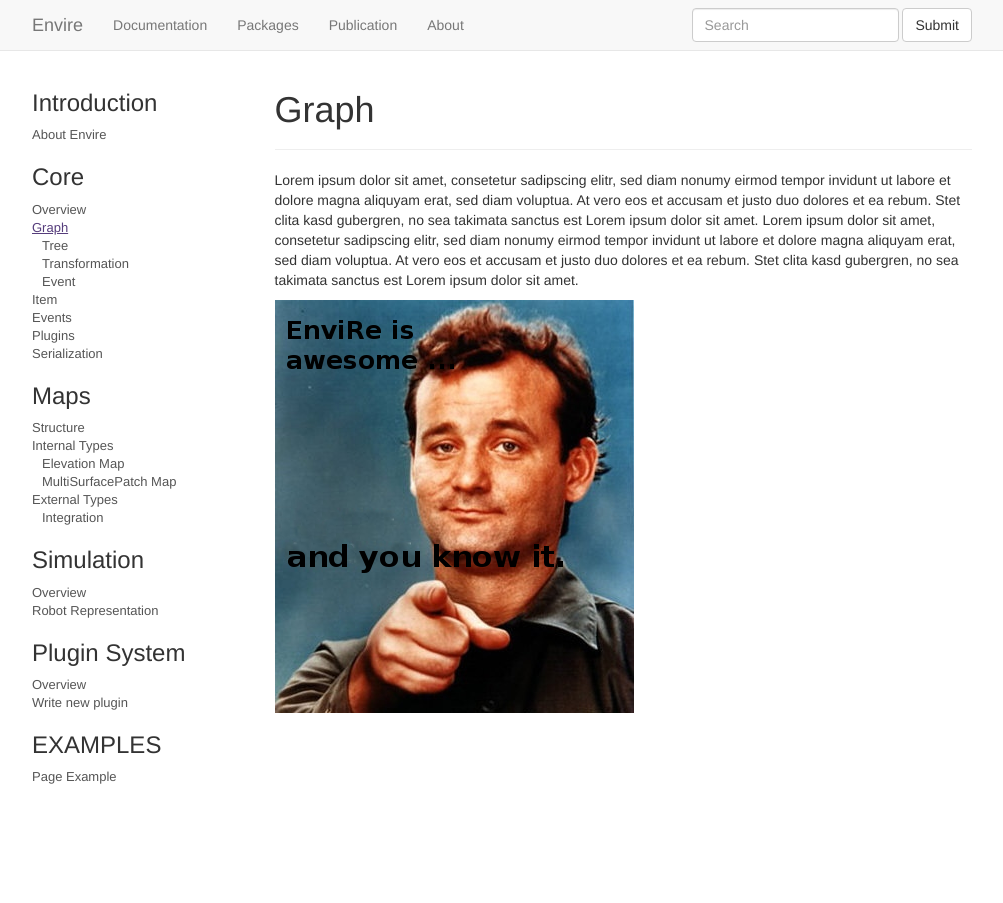
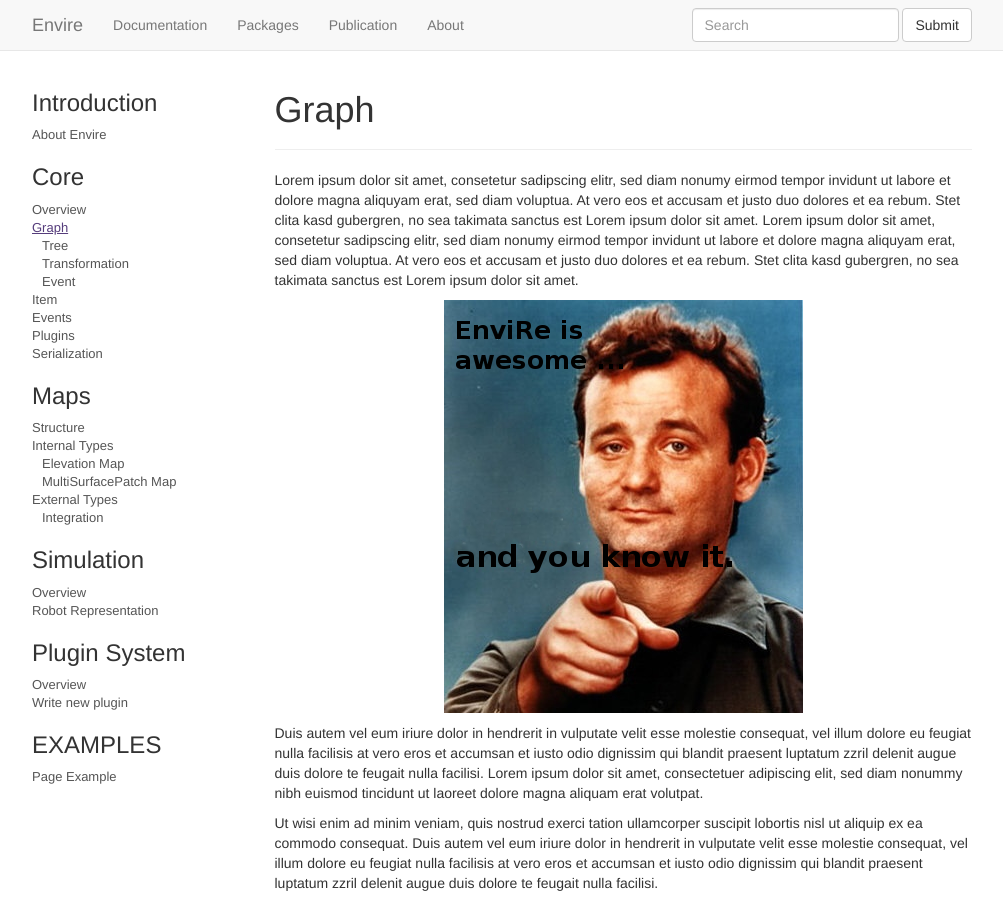
Before and after one commit to envire/envire.github.io, a Jekyll site: the page built from docs/core_graph.md, in a window 1280 px wide. Shown: the whole page, without its empty margins (138-1141 px from the left). Built offline with Jekyll 4.4.1, drawn with Linux system fonts in a browser that asks for light colours; nearby versions of some CDN libraries.

Commit message:
center image

```diff
--- a/css/envire.css
+++ b/css/envire.css
@@ -112,3 +112,9 @@ body {
     color: #563d7c;
     text-decoration: underline;
 }
+
+.container p img
+{
+    display: block;
+    margin: 0 auto;
+}
--- a/docs/core_graph.md
+++ b/docs/core_graph.md
@@ -7,3 +7,7 @@ subtitle:
 Lorem ipsum dolor sit amet, consetetur sadipscing elitr, sed diam nonumy eirmod tempor invidunt ut labore et dolore magna aliquyam erat, sed diam voluptua. At vero eos et accusam et justo duo dolores et ea rebum. Stet clita kasd gubergren, no sea takimata sanctus est Lorem ipsum dolor sit amet. Lorem ipsum dolor sit amet, consetetur sadipscing elitr, sed diam nonumy eirmod tempor invidunt ut labore et dolore magna aliquyam erat, sed diam voluptua. At vero eos et accusam et justo duo dolores et ea rebum. Stet clita kasd gubergren, no sea takimata sanctus est Lorem ipsum dolor sit amet.
 
 ![alt text](http://envire.github.io/images/envire_awesome.jpg "Logo Title Text 1")
+
+Duis autem vel eum iriure dolor in hendrerit in vulputate velit esse molestie consequat, vel illum dolore eu feugiat nulla facilisis at vero eros et accumsan et iusto odio dignissim qui blandit praesent luptatum zzril delenit augue duis dolore te feugait nulla facilisi. Lorem ipsum dolor sit amet, consectetuer adipiscing elit, sed diam nonummy nibh euismod tincidunt ut laoreet dolore magna aliquam erat volutpat.
+
+Ut wisi enim ad minim veniam, quis nostrud exerci tation ullamcorper suscipit lobortis nisl ut aliquip ex ea commodo consequat. Duis autem vel eum iriure dolor in hendrerit in vulputate velit esse molestie consequat, vel illum dolore eu feugiat nulla facilisis at vero eros et accumsan et iusto odio dignissim qui blandit praesent luptatum zzril delenit augue duis dolore te feugait nulla facilisi.
```
